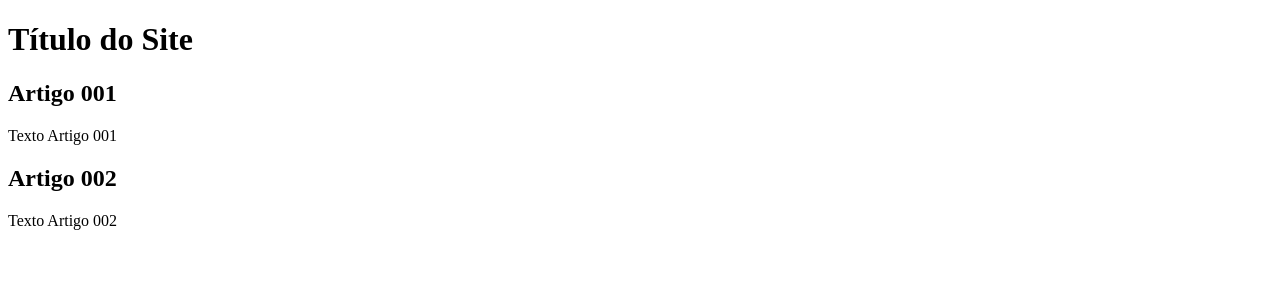
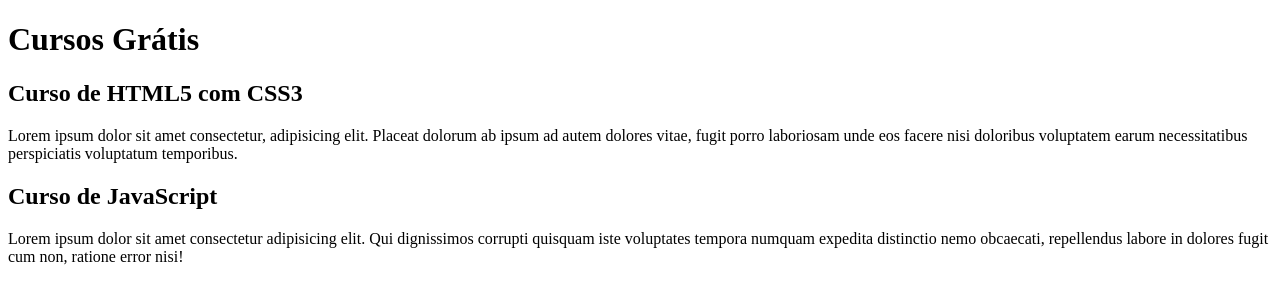
Before and after one commit to RoseaneMorais/projeto-site, a plain HTML site: page index.html in a window 1280 px wide. Drawn offline with Linux system fonts and the light colour scheme.

Commit message:
Comecei a escrever conteúdo

```diff
--- a/index.html
+++ b/index.html
@@ -9,15 +9,15 @@
 <body>
     <main>
         <header>
-        <h1>Título do Site</h1>
+        <h1>Cursos Grátis</h1>
         </header>
         <article>
-            <h2>Artigo 001</h2>
-            <p>Texto Artigo 001</p>
+            <h2>Curso de HTML5  com CSS3</h2>
+            <p>Lorem ipsum dolor sit amet consectetur, adipisicing elit. Placeat dolorum ab ipsum ad autem dolores vitae, fugit porro laboriosam unde eos facere nisi doloribus voluptatem earum necessitatibus perspiciatis voluptatum temporibus.</p>
         </article>
         <article>
-            <h2>Artigo 002</h2>
-            <p>Texto Artigo 002</p>
+            <h2>Curso de JavaScript</h2>
+            <p>Lorem ipsum dolor sit amet consectetur adipisicing elit. Qui dignissimos corrupti quisquam iste voluptates tempora numquam expedita distinctio nemo obcaecati, repellendus labore in dolores fugit cum non, ratione error nisi!</p>
         </article>
     </main>
 </body>
```
